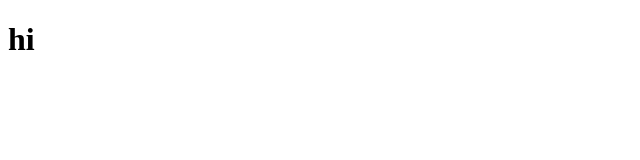
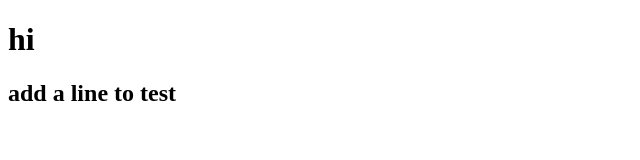
Before and after one commit to mazenbusiness/mazen-test-github, a plain HTML site: page index.html in a window 1280 px wide. Shown: the whole page, without its empty margins (0-640 px from the left). Drawn offline with Linux system fonts and the light colour scheme.

Commit message:
add a change to first branch

```diff
--- a/index.html
+++ b/index.html
@@ -8,5 +8,6 @@
   </head>
   <body>
     <h1>hi</h1>
+    <h2>add a line to test</h2>
   </body>
 </html>
```
